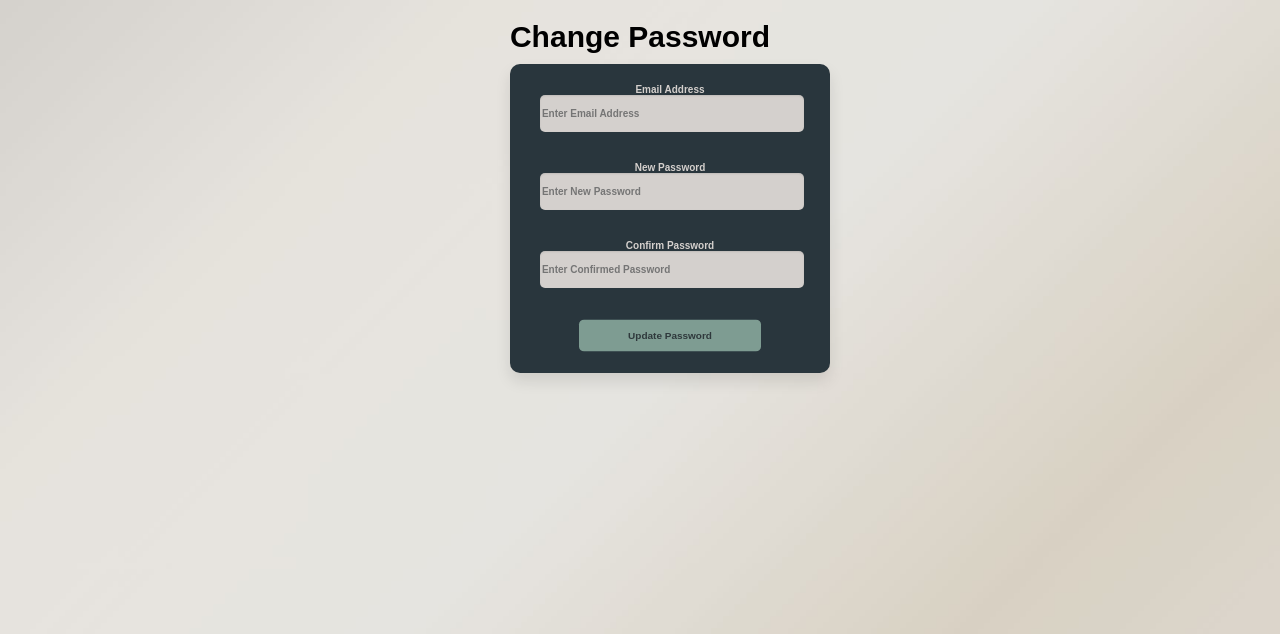
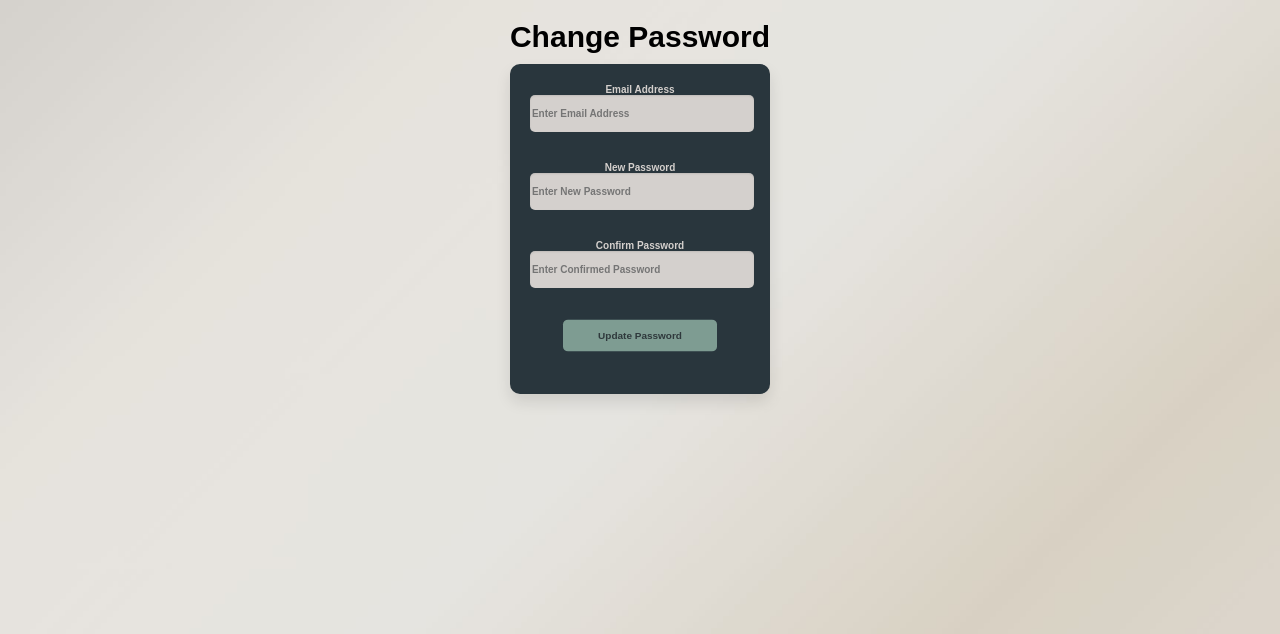
Before and after one commit to WesleyJoshuaPerez/EBRG-PROJECT, a PHP site: page /changepass.html in a window 1280 px wide. Shown: the top 634 px of the page. Run offline with PHP 8.4, Linux system fonts and the light colour scheme; some web fonts are replaced.

Commit message:
Update styles-changepass.css

```diff
--- a/styles-changepass.css
+++ b/styles-changepass.css
@@ -104,10 +104,12 @@ body {
           color: black;
       }
     .form-container {
-        width: 100%; /* Adjust width for smaller screens */
-        padding: 20px 30px;
-        margin: 0 auto; /* Center the form container */
-        text-align: center; /* Center text within the container */
+        width: 100%;
+        max-width: 500px;
+        height: 330px;
+        padding: 20px;
+        margin: 0 auto;
+        box-sizing: border-box;
     }
       .change-password-container h1 {
         font-size: 30px;
```
